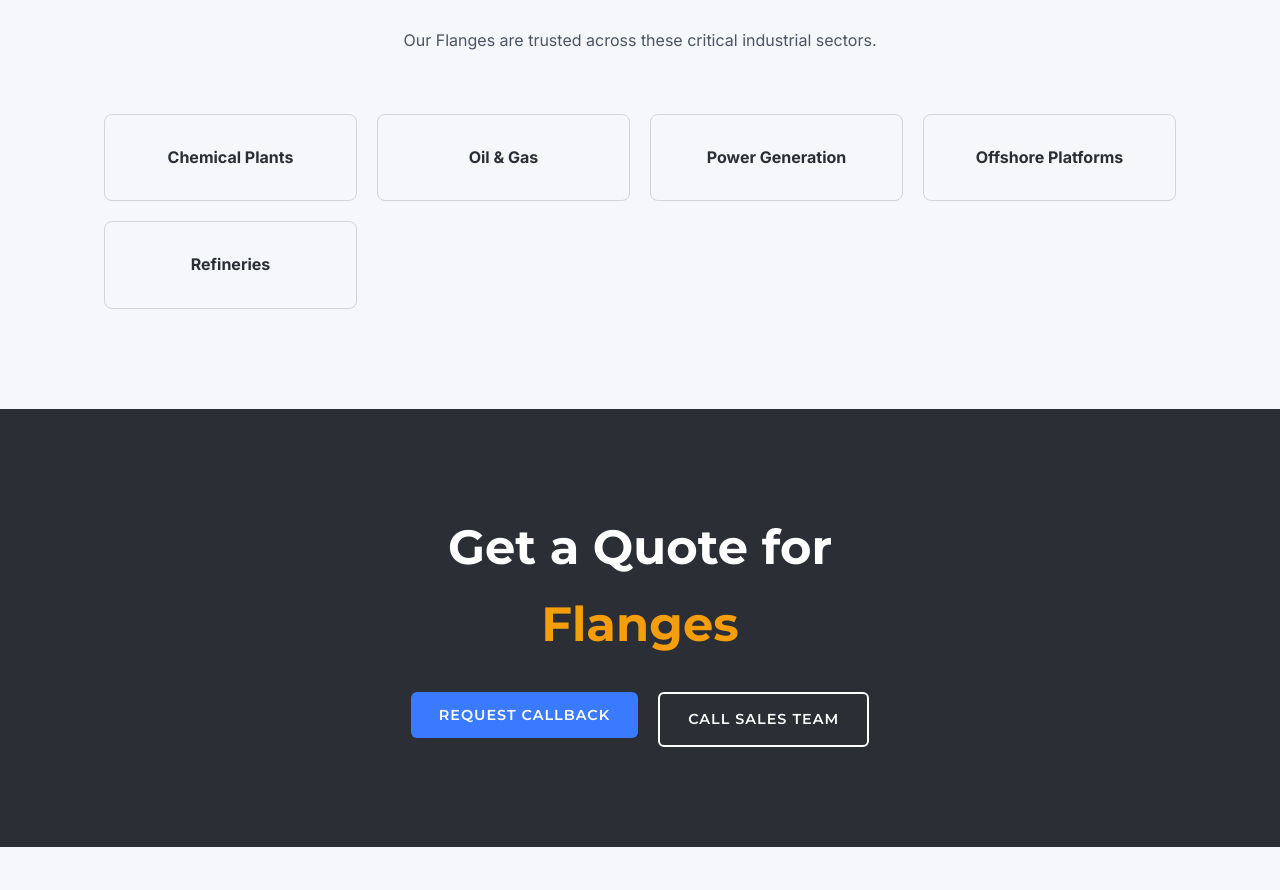
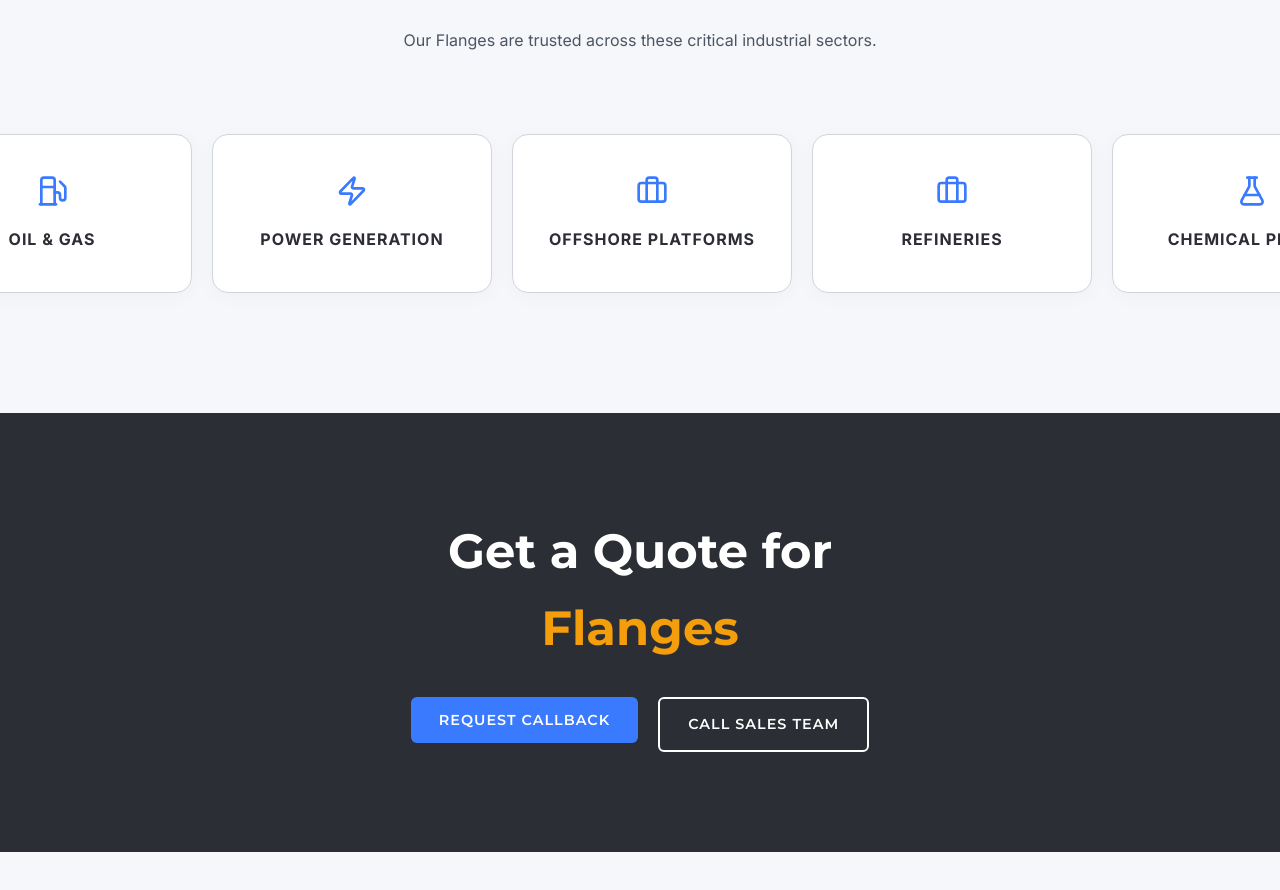
Before and after one commit to Vijaylaxmisteel/Vijaylaxmisteel, a React (Vite) app: page /products/flanges in a window 1280 px wide. Shown: the part 3311-4201 px from the top of the page. Built offline with nearby package versions, Linux system fonts and the light colour scheme.

Commit message:
fix: removed styled-jsx and moved to css

```diff
--- a/src/pages/ContactPage.jsx
+++ b/src/pages/ContactPage.jsx
@@ -226,7 +226,7 @@ const ContactPage = () => {
                                 <ShieldCheck size={24} color="var(--metallic-blue)" style={{ flexShrink: 0 }} />
                                 <div>
                                     <div style={{ fontWeight: 800, color: 'var(--primary-brand)', marginBottom: '5px' }}>Compliance</div>
-                                    <div style={{ color: 'var(--text-paragraph)', fontSize: '0.95rem' }}>GSTIN: 24ASBPD9903A1ZE <br />ISO 9001:2015 Certified</div>
+                                    <div style={{ color: 'var(--text-paragraph)', fontSize: '0.95rem' }}>GSTIN: 24ASBPD9903A1ZE <br /></div>
                                 </div>
                             </div>
                         </div>
--- a/src/pages/ProductDetailPage.jsx
+++ b/src/pages/ProductDetailPage.jsx
@@ -2,7 +2,12 @@ import React, { useEffect } from 'react';
 import { useParams, Link } from 'react-router-dom';
 import { motion } from 'framer-motion';
 import { products } from '../data/products';
-import { CheckCircle, ArrowRight, Table, Briefcase, Award, ShieldCheck } from 'lucide-react';
+import {
+    CheckCircle, ArrowRight, Table, Briefcase, Award, ShieldCheck,
+    FlaskConical, Utensils, Droplets, Zap, Fuel, Building2, Car,
+    Stethoscope, Beer, Snowflake, Factory, Wrench, Microscope,
+    HardHat, Cog, Lightbulb
+} from 'lucide-react';
 import ProductCard from '../components/ProductCard';
 
 import CategoryWithVariants from '../components/CategoryWithVariants';
@@ -180,25 +185,73 @@ const ProductDetailPage = () => {
                         Our {product.name} are trusted across these critical industrial sectors.
                     </p>
                 </div>
-                <div style={{ display: 'grid', gridTemplateColumns: 'repeat(auto-fit, minmax(200px, 1fr))', gap: '20px' }}>
-                    {product.applications.map((app, i) => (
+                <div style={{ position: 'relative', width: '100vw', left: '50%', right: '50%', marginLeft: '-50vw', marginRight: '-50vw', overflow: 'hidden', padding: '20px 0' }}>
                     <motion.div
+                        animate={{ x: [0, -300 * product.applications.length] }}
+                        transition={{
+                            x: {
+                                repeat: Infinity,
+                                repeatType: "loop",
+                                duration: 25,
+                                ease: "linear"
+                            }
+                        }}
+                        style={{
+                            display: 'flex',
+                            gap: '20px',
+                            width: 'max-content',
+                            padding: '0 20px'
+                        }}
+                    >
+                        {[...product.applications, ...product.applications, ...product.applications].map((app, i) => {
+                            const getIcon = (name) => {
+                                const lower = name.toLowerCase();
+                                if (lower.includes('pharma') || lower.includes('chemical')) return <FlaskConical size={32} />;
+                                if (lower.includes('dairy') || lower.includes('liquid')) return <Droplets size={32} />;
+                                if (lower.includes('food') || lower.includes('beverage') || lower.includes('kitchen')) return <Utensils size={32} />;
+                                if (lower.includes('oil') || lower.includes('gas') || lower.includes('refinery')) return <Fuel size={32} />;
+                                if (lower.includes('power') || lower.includes('energy') || lower.includes('electrical')) return <Zap size={32} />;
+                                if (lower.includes('infrastructure') || lower.includes('construction') || lower.includes('building')) return <Building2 size={32} />;
+                                if (lower.includes('automobile') || lower.includes('transport')) return <Car size={32} />;
+                                if (lower.includes('medical') || lower.includes('hospital')) return <Stethoscope size={32} />;
+                                if (lower.includes('hvac') || lower.includes('refrigeration') || lower.includes('cooling')) return <Snowflake size={32} />;
+                                if (lower.includes('manufacturing') || lower.includes('factory')) return <Factory size={32} />;
+                                if (lower.includes('engineering') || lower.includes('fabrication')) return <Wrench size={32} />;
+                                if (lower.includes('laboratory') || lower.includes('research')) return <Microscope size={32} />;
+                                if (lower.includes('industrial') || lower.includes('machining')) return <Cog size={32} />;
+                                return <Briefcase size={32} />;
+                            };
+
+                            return (
+                                <div
                                     key={i}
-                            whileHover={{ scale: 1.05 }}
                                     style={{
-                                background: 'var(--bg-light)',
-                                padding: '30px 20px',
-                                borderRadius: '8px',
+                                        width: '280px',
+                                        background: 'white',
+                                        padding: '40px 30px',
+                                        borderRadius: '16px',
                                         textAlign: 'center',
                                         border: '1px solid var(--soft-steel)',
+                                        boxShadow: '0 4px 20px rgba(0,0,0,0.03)',
+                                        flexShrink: 0
+                                    }}
+                                >
+                                    <div style={{ color: 'var(--metallic-blue)', marginBottom: '20px', display: 'flex', justifyContent: 'center' }}>
+                                        {getIcon(app)}
+                                    </div>
+                                    <div style={{
                                         fontSize: '1rem',
                                         fontWeight: 700,
-                                color: 'var(--primary-brand)'
-                            }}
-                        >
+                                        color: 'var(--primary-brand)',
+                                        textTransform: 'uppercase',
+                                        letterSpacing: '1px'
+                                    }}>
                                         {app}
+                                    </div>
+                                </div>
+                            );
+                        })}
                     </motion.div>
-                    ))}
                 </div>
             </section>
 
--- a/src/pages/QualityPage.jsx
+++ b/src/pages/QualityPage.jsx
@@ -115,11 +115,11 @@ const QualityPage = () => {
                         </p>
                         <div style={{ display: 'grid', gridTemplateColumns: '1fr 1fr', gap: '20px' }}>
                             <div style={{ background: 'rgba(255,255,255,0.05)', padding: '20px', borderRadius: '12px', borderLeft: '4px solid var(--metallic-blue)' }}>
-                                <h4 style={{ marginBottom: '10px' }}>ISO Certified</h4>
+                                <h4 style={{ color: '#9CA3AF', marginBottom: '10px' }}>ISO Certified</h4>
                                 <p style={{ fontSize: '0.85rem', color: '#9CA3AF' }}>Operations compliant with ISO 9001:2015</p>
                             </div>
                             <div style={{ background: 'rgba(255,255,255,0.05)', padding: '20px', borderRadius: '12px', borderLeft: '4px solid var(--metallic-blue)' }}>
-                                <h4 style={{ marginBottom: '10px' }}>100% Traceability</h4>
+                                <h4 style={{ color: '#9CA3AF', marginBottom: '10px' }}>100% Traceability</h4>
                                 <p style={{ fontSize: '0.85rem', color: '#9CA3AF' }}>Complete raw material trace-back logs</p>
                             </div>
                         </div>
```
Lines whose indentation alone changed are shown as unchanged.
